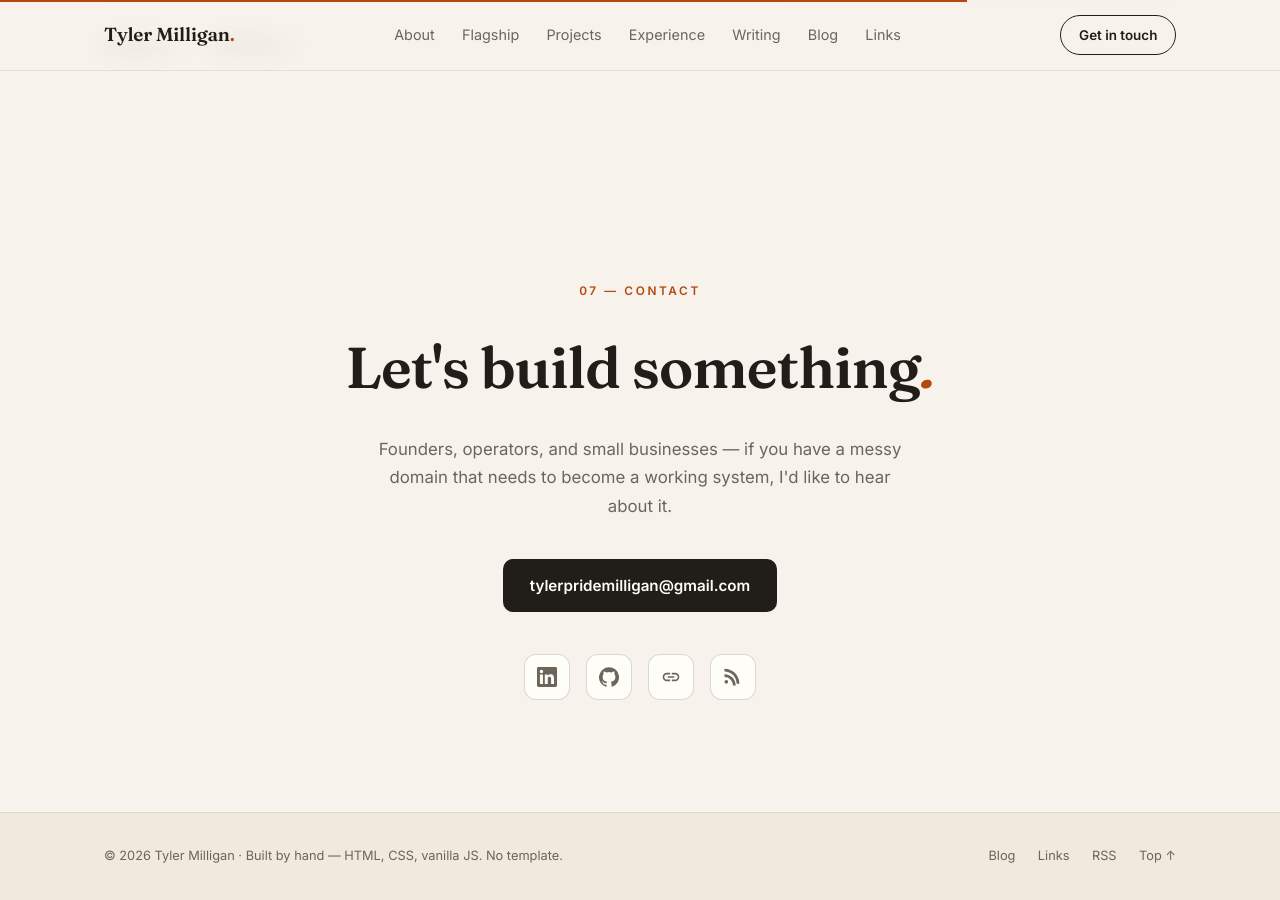
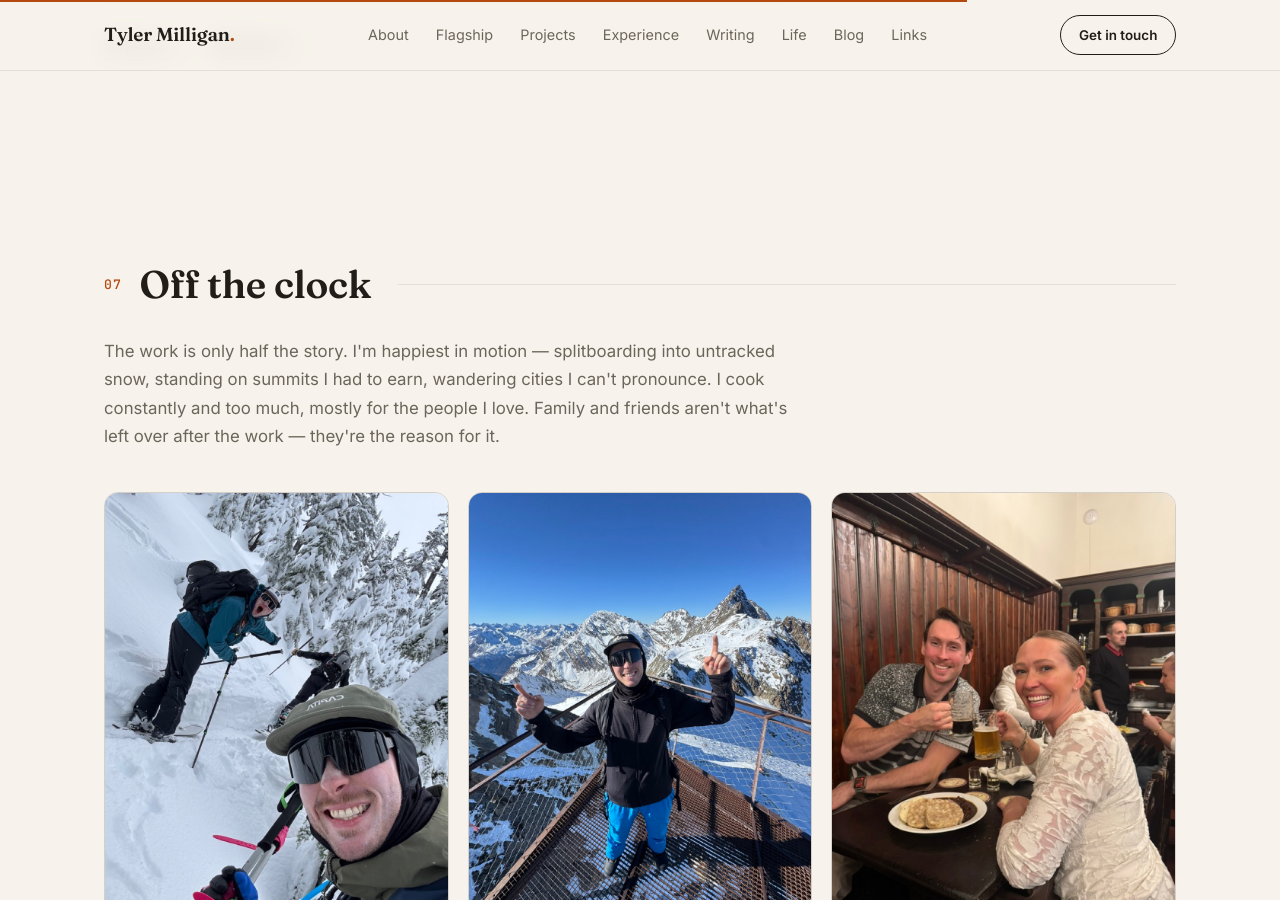
Before and after one commit to typride/typride.github.io, a Jekyll site: the page index.html, which Jekyll copies as it is, in a window 1280 px wide and 900 px high, scrolled down 6479 px. Built offline with Jekyll 4.4.1, drawn with Linux system fonts in a browser that asks for light colours; some of the changed text lies outside the part shown.

Commit message:
Add "Off the clock" section with photo collage
New section 07 between Writing and Contact: editorial masonry collage of
eight photos (backcountry splitboarding, Japan bachelor trip, Prague x2,
Swiss Alps, Parthenon, friends, the Flatirons) with italic serif captions,
plus a short personal lede. Contact renumbered to 08, "Life" added to nav.
Photos optimized to ~900px / ~200-500KB each. Also ground the science
origin story at CU Boulder in the about copy and timeline.

Co-Authored-By: Claude Fable 5 <noreply@anthropic.com>

```diff
--- a/css/home.css
+++ b/css/home.css
@@ -813,6 +813,35 @@ em { font-style: italic; }
 
 .writing-foot a:hover { color: var(--rust); border-color: var(--rust); }
 
+/* ---------- off the clock collage ---------- */
+
+.collage {
+  columns: 3 240px;
+  column-gap: 1.2rem;
+}
+
+.collage figure {
+  break-inside: avoid;
+  margin: 0 0 1.2rem;
+}
+
+.collage img {
+  display: block;
+  width: 100%;
+  height: auto;
+  border-radius: 14px;
+  border: 1px solid var(--hairline);
+}
+
+.collage figcaption {
+  font-family: var(--font-display);
+  font-style: italic;
+  font-size: 0.88rem;
+  color: var(--faint);
+  margin-top: 0.45rem;
+  padding-left: 0.2rem;
+}
+
 /* ---------- contact ---------- */
 
 .contact {
--- a/index.html
+++ b/index.html
@@ -72,6 +72,7 @@
         <li><a href="#projects">Projects</a></li>
         <li><a href="#experience">Experience</a></li>
         <li><a href="#writing">Writing</a></li>
+        <li><a href="#offclock">Life</a></li>
         <li><a href="blog.html">Blog</a></li>
         <li><a href="links.html">Links</a></li>
       </ul>
@@ -88,6 +89,7 @@
     <a href="#projects">Projects</a>
     <a href="#experience">Experience</a>
     <a href="#writing">Writing</a>
+    <a href="#offclock">Life</a>
     <a href="blog.html">Blog</a>
     <a href="links.html">Links</a>
     <a href="#contact">Get in touch</a>
@@ -403,7 +405,7 @@
             <div class="t-when">Before tech</div>
             <div>
               <h3 class="t-role">Research · <span class="t-org">Neuroscience &amp; the Arctic</span></h3>
-              <p class="t-note">Neuroscience addiction lab; atmospheric field research above the Arctic Circle with the Institute of Arctic and Alpine Research — co-author in <em>Biogeosciences</em> (2020).</p>
+              <p class="t-note">Neuroscience addiction lab; atmospheric field research above the Arctic Circle with CU Boulder's Institute of Arctic and Alpine Research — co-author in <em>Biogeosciences</em> (2020).</p>
             </div>
           </div>
         </div>
@@ -453,10 +455,62 @@
       </div>
     </section>
 
+    <!-- ============ OFF THE CLOCK ============ -->
+    <section class="section" id="offclock">
+      <div class="container">
+        <div class="section-head reveal">
+          <span class="sec-num">07</span>
+          <h2>Off the clock</h2>
+        </div>
+        <p class="section-lede reveal">
+          The work is only half the story. I'm happiest in motion — splitboarding
+          into untracked snow, standing on summits I had to earn, wandering cities
+          I can't pronounce. I cook constantly and too much, mostly for the people
+          I love. Family and friends aren't what's left over after the work —
+          they're the reason for it.
+        </p>
+
+        <div class="collage reveal">
+          <figure>
+            <img src="images/off-clock/backcountry.jpg" alt="Splitboarding in the backcountry with friends" loading="lazy">
+            <figcaption>Earning turns with the crew</figcaption>
+          </figure>
+          <figure>
+            <img src="images/off-clock/japan.jpg" alt="With college friends in front of a pagoda in Japan" loading="lazy">
+            <figcaption>Japan, for the bachelor trip</figcaption>
+          </figure>
+          <figure>
+            <img src="images/off-clock/prague.jpg" alt="On the Charles Bridge in Prague" loading="lazy">
+            <figcaption>Prague, from Charles Bridge</figcaption>
+          </figure>
+          <figure>
+            <img src="images/off-clock/summit.jpg" alt="On a summit platform in the Swiss Alps" loading="lazy">
+            <figcaption>Thin air in the Swiss Alps</figcaption>
+          </figure>
+          <figure>
+            <img src="images/off-clock/parthenon.jpg" alt="At the Parthenon in Athens" loading="lazy">
+            <figcaption>The Parthenon, in person</figcaption>
+          </figure>
+          <figure>
+            <img src="images/off-clock/friends.jpg" alt="With friends at a bar" loading="lazy">
+            <figcaption>Good company, questionable lighting</figcaption>
+          </figure>
+          <figure>
+            <img src="images/off-clock/pub.jpg" alt="Toasting beers over dinner in a Czech pub" loading="lazy">
+            <figcaption>Goulash, pilsner, no notes</figcaption>
+          </figure>
+          <figure>
+            <img src="images/off-clock/boulder.jpg" alt="Hiking selfie in the Flatirons above Boulder, Colorado" loading="lazy">
+            <figcaption>The Flatirons — Boulder, where it all started</figcaption>
+          </figure>
+        </div>
+      </div>
+    </section>
+
     <!-- ============ CONTACT ============ -->
     <section class="contact" id="contact">
       <div class="container">
-        <span class="kicker reveal">07 — Contact</span>
+        <span class="kicker reveal">08 — Contact</span>
         <h2 class="reveal" data-delay="1">Let's build something<span class="accent">.</span></h2>
         <p class="reveal" data-delay="2">
           Founders, operators, and small businesses — if you have a messy domain
```
Also changed, not shown: other parts of index.html (+2 -2 lines), images/off-clock/backcountry.jpg (added), images/off-clock/boulder.jpg (added), images/off-clock/friends.jpg (added), images/off-clock/japan.jpg (added), images/off-clock/parthenon.jpg (added), images/off-clock/prague.jpg (added), images/off-clock/pub.jpg (added), images/off-clock/summit.jpg (added).
